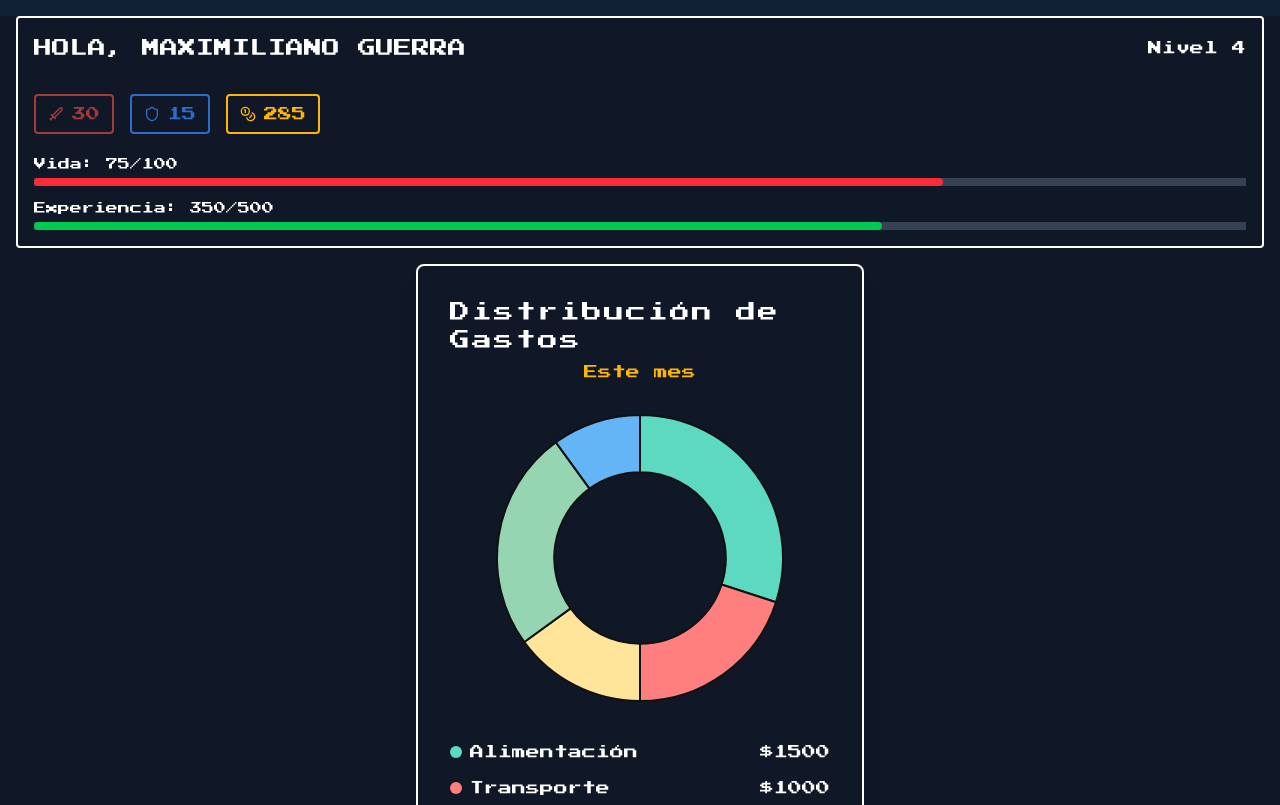
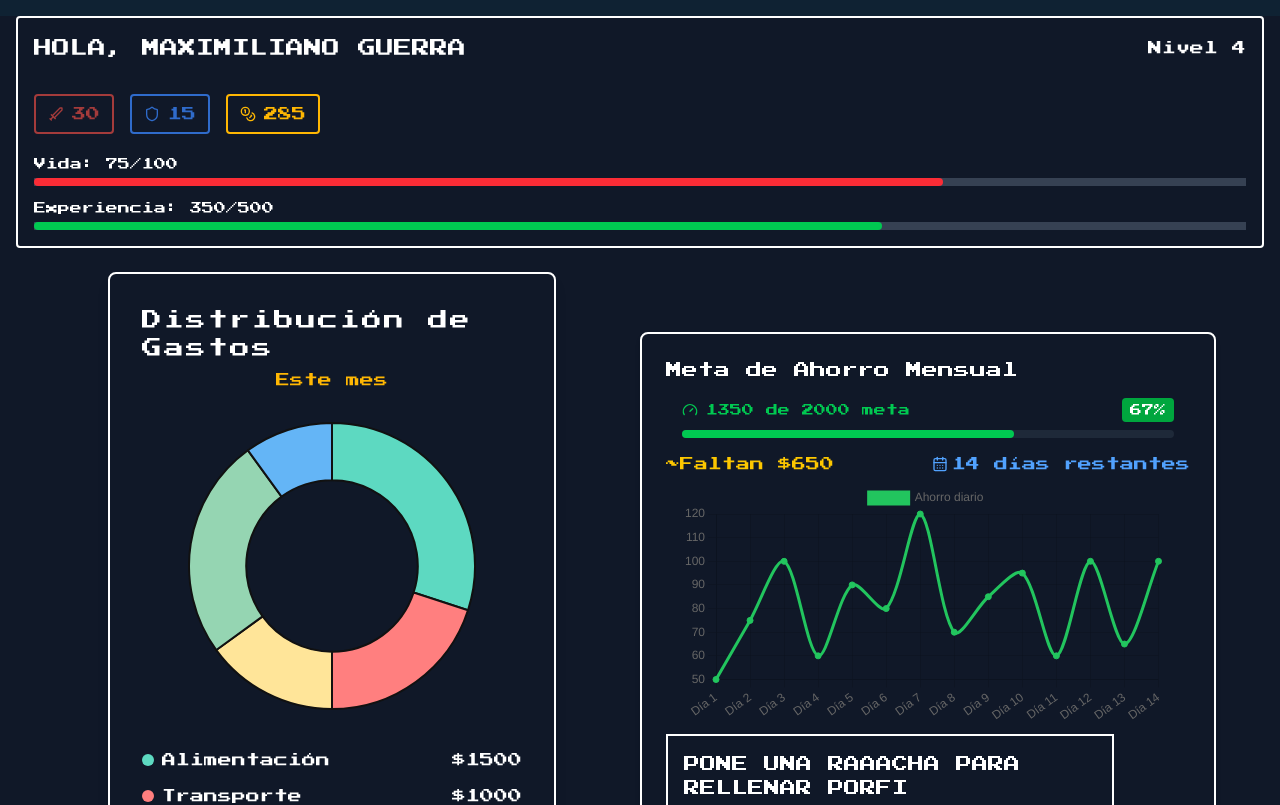
Before and after one commit to KatherineGomez03/app-finanzas, a Next.js app: page / in a window 1280 px wide. Shown: the top 805 px of the page. Built offline with nearby package versions, Linux system fonts and the light colour scheme.

Commit message:
feat saving

```diff
--- a/src/components/App.tsx
+++ b/src/components/App.tsx
@@ -1,6 +1,7 @@
 import React from "react"
 import { Header } from "./header/Header"
 import { PanelContainer } from "./panel/PanelContainer"
+import SaveContainer from "./save/SaveContainer";
 
 function App() {
     const userData = {
@@ -15,10 +16,27 @@ function App() {
         coins: 285,
     }
 
+    const mockSavings = {
+        current: 1350,
+        goal: 2000,
+        remainingDays: 14,
+        dailySavings: [50, 75, 100, 60, 90, 80, 120, 70, 85, 95, 60, 100, 65, 100],
+    };
+
+
     return (
         <div className="min-h-screen bg-gray-900 text-white">
             <Header {...userData} />
-            <PanelContainer />
+            <div className="px-4 m-2 items-center grid grid-cols-1 md:grid-cols-2">
+                <PanelContainer />
+                <SaveContainer
+                    current={mockSavings.current}
+                    goal={mockSavings.goal}
+                    remainingDays={mockSavings.remainingDays}
+                    dailySavings={mockSavings.dailySavings}
+                />
+            </div>
+
         </div>
     )
 }
--- a/src/components/panel/PanelContainer.tsx
+++ b/src/components/panel/PanelContainer.tsx
@@ -14,7 +14,7 @@ const mockExpenses = [
 
 export const PanelContainer = () => {
     return (
-        <div className="bg-gray-900 w-full max-w-md mx-auto p-4 m-4 rounded-lg shadow-lg border-2 rounded">
+        <div className="bg-gray-900 w-full max-w-md mx-auto p-4 m-2 rounded-lg shadow-lg border-2 rounded">
             <Panel />
             <Donut data={mockExpenses} />
             <div className="mt-4">
--- /dev/null
+++ b/src/components/save/DailyChart.tsx
@@ -0,0 +1,32 @@
+import { FC } from 'react';
+import { Line } from 'react-chartjs-2';
+import { Chart as ChartJS, LineElement, PointElement, CategoryScale, LinearScale } from 'chart.js';
+
+ChartJS.register(LineElement, PointElement, CategoryScale, LinearScale);
+
+interface DailyChartProps {
+    dailySavings: number[];
+}
+
+const DailyChart: FC<DailyChartProps> = ({ dailySavings }) => {
+    const data = {
+        labels: dailySavings.map((_, i) => `Día ${i + 1}`),
+        datasets: [
+            {
+                label: 'Ahorro diario',
+                data: dailySavings,
+                borderColor: '#22c55e',
+                backgroundColor: '#22c55e',
+                tension: 0.3,
+            },
+        ],
+    };
+
+    return (
+        <div className="px-4 py-2 w-[260px] h-[130px] md:w-[520px] md:h-[260px]">
+            <Line data={data} />
+        </div>
+    );
+};
+
+export default DailyChart;
--- /dev/null
+++ b/src/components/save/SaveBar.tsx
@@ -0,0 +1,26 @@
+import { FC } from 'react';
+import { Gauge } from 'lucide-react';
+
+interface SaveBarProps {
+    current: number;
+    goal: number;
+}
+
+const SaveBar: FC<SaveBarProps> = ({ current, goal }) => {
+    const percentage = Math.min((current / goal) * 100, 100);
+
+    return (
+        <div className="w-full px-4 py-2">
+            <div className="flex items-center gap-2 font-press text-xs text-green-500">
+                <Gauge className="w-4 h-4" />
+                <span>{`${current} de ${goal} meta`}</span>
+                <span className="ml-auto bg-green-600 text-white px-2 py-1 rounded">{`${Math.floor(percentage)}%`}</span>
+            </div>
+            <div className="w-full h-2 bg-gray-800 rounded mt-2">
+                <div className="h-full bg-green-500 rounded" style={{ width: `${percentage}%` }} />
+            </div>
+        </div>
+    );
+};
+
+export default SaveBar;
--- /dev/null
+++ b/src/components/save/SaveContainer.tsx
@@ -0,0 +1,40 @@
+'use client';
+import { FC } from 'react';
+import SaveBar from './SaveBar';
+import DailyChart from './DailyChart';
+import { CalendarDays } from 'lucide-react';
+import { ProgressBar } from '../header/ProgressBar';
+
+export interface SaveData {
+    current: number;
+    goal: number;
+    remainingDays: number;
+    dailySavings: number[];
+}
+
+const SaveContainer: FC<SaveData> = ({ current, goal, remainingDays, dailySavings }) => {
+    const remaining = goal - current;
+
+    return (
+        <div className="w-full max-w-md p-4 border-2 rounded-lg shadow-md text-white font-press lg:max-w-xl lg:p-6">
+            <h2 className="text-sm mb-2 lg:text-base">Meta de Ahorro Mensual</h2>
+            <SaveBar current={current} goal={goal} />
+            <div className="mt-2 flex justify-between items-center text-xs lg:text-sm">
+                <span className="text-yellow-400">~Faltan ${remaining}</span>
+                <span className="flex items-center gap-1 text-blue-400">
+                    <CalendarDays className="w-4 h-4" />
+                    {remainingDays} días restantes
+                </span>
+            </div>
+            <DailyChart dailySavings={dailySavings} />
+
+            <div className="w-full max-w-md p-4 border-2">
+                PONE UNA RAAACHA PARA RELLENAR PORFI
+                <ProgressBar label="Raaacha" current={5} max={30} color="bg-yellow-500" />
+            </div>
+        </div>
+
+    );
+};
+
+export default SaveContainer;
```
